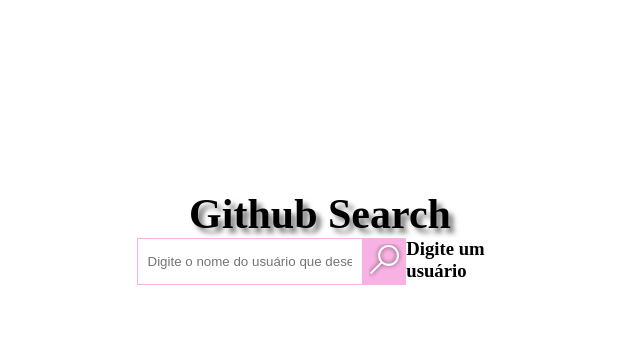
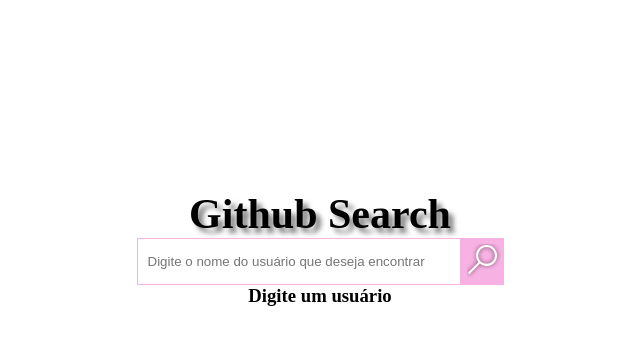
Before and after one commit to gabriellivenerando/github-api, a React (Create React App) app: page / in a window 1280 px wide. Both pictures are taken after a click on the button 802 px from the left and 261 px from the top of the page. Shown: the top 344 px of the page, without its empty margins (320-960 px from the left). Built offline with nearby package versions, Linux system fonts and the light colour scheme.

Commit message:
error message updated

```diff
--- a/src/pages/Home/home.css
+++ b/src/pages/Home/home.css
@@ -8,3 +8,7 @@
     margin: auto;
     width: 367px;
 }
+
+.error__message{
+    text-align: center;
+}
--- a/src/pages/Home/index.js
+++ b/src/pages/Home/index.js
@@ -78,8 +78,8 @@
                             src={SearchIcon}
                         />
 
-                        {error && <h3>{error}</h3>}
                     </div>
+                        {error && <h3 className="error__message">{error}</h3>}
 
                 </section>
 
--- a/src/pages/Result/index.js
+++ b/src/pages/Result/index.js
@@ -14,7 +14,8 @@
 
         this.state = {
             repos: [],
-            infos: {}
+            infos: {},
+            hello: {}
         }
 
     }
@@ -24,12 +25,16 @@
         const response = await api.get(`/users/${login}/repos`);
 
 
+
+
+
+
         this.setState({ repos: response.data, infos: this.props.history.location.state.data })
     }
 
     render() {
-        const { repos, infos } = this.state;
-        console.log(repos.owner)
+        const { repos, infos} = this.state;
+        console.log(repos)
 
 
         return (
```
Also changed, not shown: src/pages/Result/result.css (+4 -8 lines), 1 other file (tests, documents, lock files or other folders).
